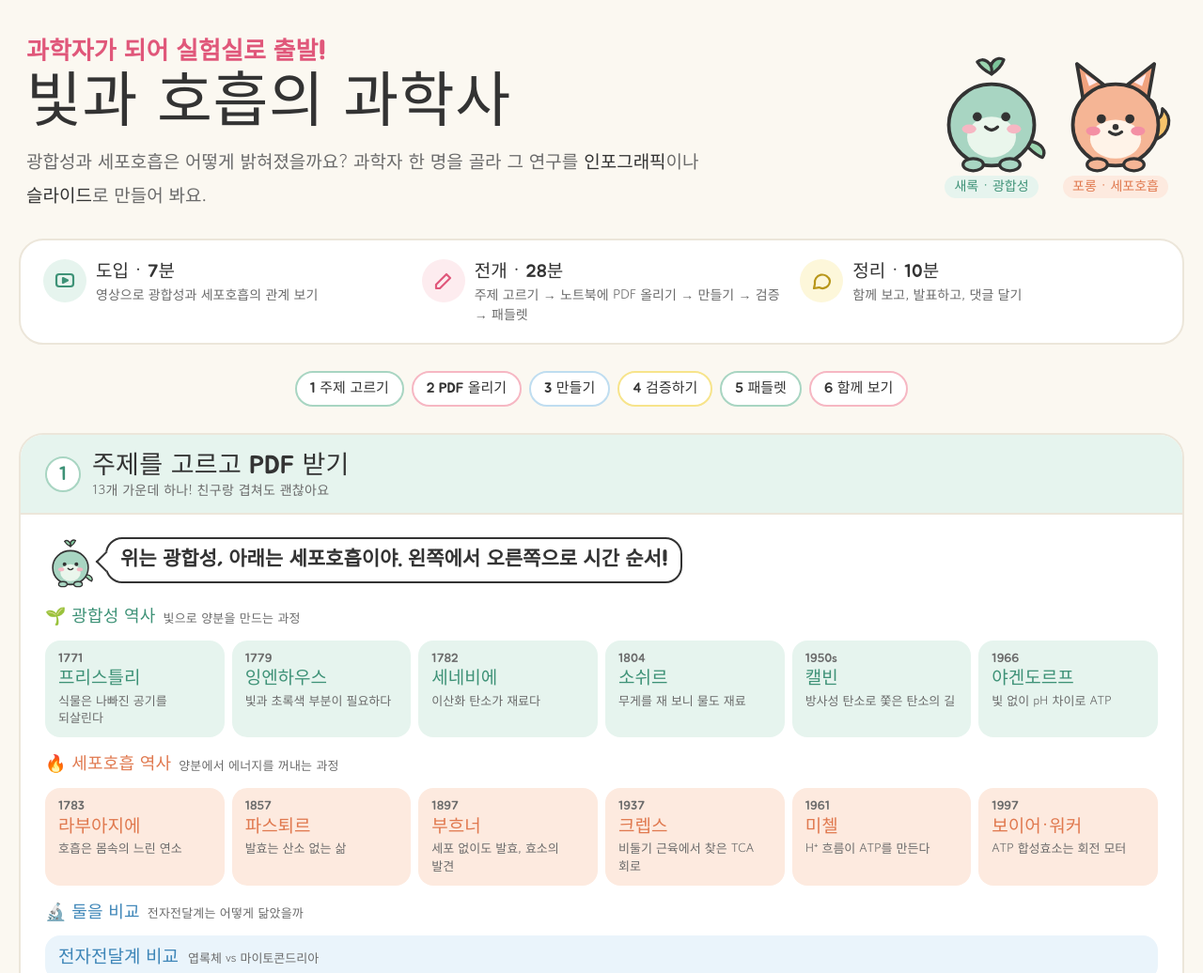
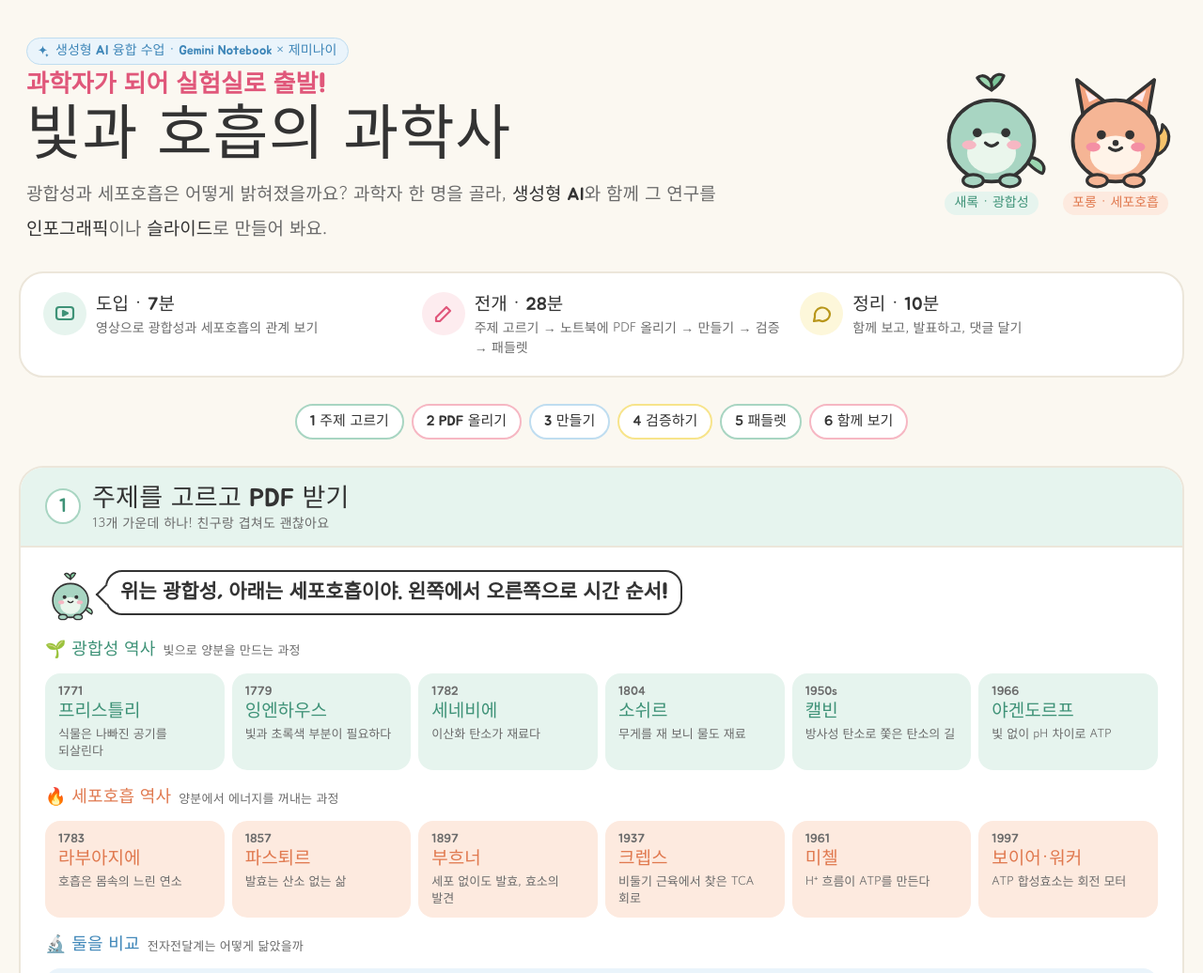
Before and after one commit to hapsum14/light-respiration-history, a plain HTML site: page index.html in a window 1280 px wide. Shown: the top 1036 px of the page at 94% size. Drawn offline with Linux system fonts and the light colour scheme; a web font is replaced by a local one.

Commit message:
제목 위 생성형 AI 융합 수업 배지

```diff
--- a/index.html
+++ b/index.html
@@ -30,6 +30,8 @@ a{color:var(--sky-d)}
 
 /* 머리 */
 .hero{display:grid;grid-template-columns:1fr auto;gap:8px 12px;align-items:center}
+.ai-badge{display:inline-flex;align-items:center;gap:6px;font-family:var(--head);font-size:14px;color:var(--sky-d);background:var(--sky-l);border:1.5px solid var(--sky);border-radius:999px;padding:1px 12px 1px 9px;margin-bottom:6px;width:fit-content}
+.ai-badge svg{width:15px;height:15px}
 .hero .tagline{font-family:var(--hand);font-weight:700;color:var(--pink-d);font-size:26px;line-height:1.2}
 .hero h1{font-size:clamp(36px,9vw,56px);line-height:1.1;margin-top:4px}
 .hero .lead{grid-column:1/-1;color:var(--sub);font-size:17px}
@@ -304,6 +306,7 @@ mark.fillv{background:var(--mint);color:#1F5C48;border-radius:4px;padding:0 3px}
 <div class="wrap">
   <header class="hero">
     <div>
+      <span class="ai-badge"><svg viewBox="0 0 24 24" fill="currentColor" aria-hidden="true"><path d="M12 2.5c.6 4.6 2.9 6.9 7.5 7.5-4.6.6-6.9 2.9-7.5 7.5-.6-4.6-2.9-6.9-7.5-7.5 4.6-.6 6.9-2.9 7.5-7.5ZM19 15.5c.3 2.1 1.3 3.1 3.4 3.4-2.1.3-3.1 1.3-3.4 3.4-.3-2.1-1.3-3.1-3.4-3.4 2.1-.3 3.1-1.3 3.4-3.4Z"/></svg>생성형 AI 융합 수업 · Gemini Notebook × 제미나이</span>
       <p class="tagline">과학자가 되어 실험실로 출발!</p>
       <h1>빛과 호흡의 <br>과학사</h1>
     </div>
@@ -311,7 +314,7 @@ mark.fillv{background:var(--mint);color:#1F5C48;border-radius:4px;padding:0 3px}
       <figure class="s"><svg viewBox="0 0 120 120"><use href="#saerok"/></svg><figcaption>새록 · 광합성</figcaption></figure>
       <figure class="p"><svg viewBox="0 0 120 120"><use href="#porong"/></svg><figcaption>포롱 · 세포호흡</figcaption></figure>
     </div>
-    <p class="lead">광합성과 세포호흡은 어떻게 밝혀졌을까요? 과학자 한 명을 골라 그 연구를 <strong>인포그래픽</strong>이나 <strong>슬라이드</strong>로 만들어 봐요.</p>
+    <p class="lead">광합성과 세포호흡은 어떻게 밝혀졌을까요? 과학자 한 명을 골라, <strong>생성형 AI</strong>와 함께 그 연구를 <strong>인포그래픽</strong>이나 <strong>슬라이드</strong>로 만들어 봐요.</p>
   </header>
 
   <div class="today">
```
